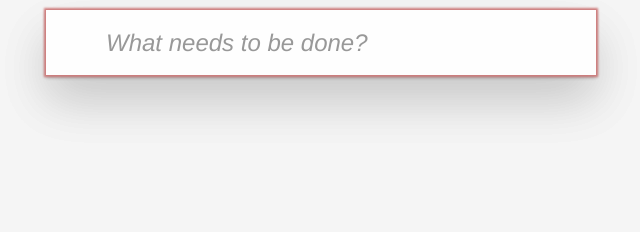
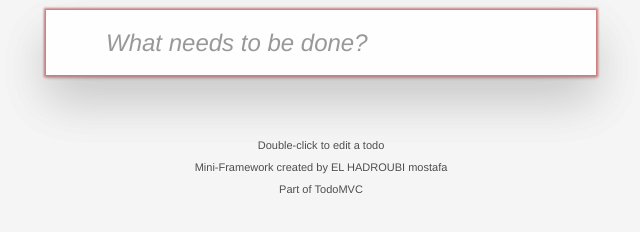
Before and after one commit to elhaouchomar/mini_framework, a plain HTML site: page examples/todoapp/index.html in a window 1280 px wide. Shown: the part 120-352 px from the top of the page, without its empty margins (319-959 px from the left). Drawn offline with Linux system fonts and the light colour scheme.

Commit message:
add another footer

```diff
--- a/examples/todoapp/index.html
+++ b/examples/todoapp/index.html
@@ -8,6 +8,11 @@
 </head>
 <body>
   <div id="app" class="todoapp"></div>
+  <footer class="info">
+    <p>Double-click to edit a todo</p>
+    <p>Mini-Framework created by <a href="https://github.com/Mostafa-elhadroubi/">EL HADROUBI mostafa</a></p>
+    <p>Part of <a href="http://todomvc.com">TodoMVC</a></p>
+</footer>
   <script type="module" src="app.js"></script>
 </body>
 </html>
```
